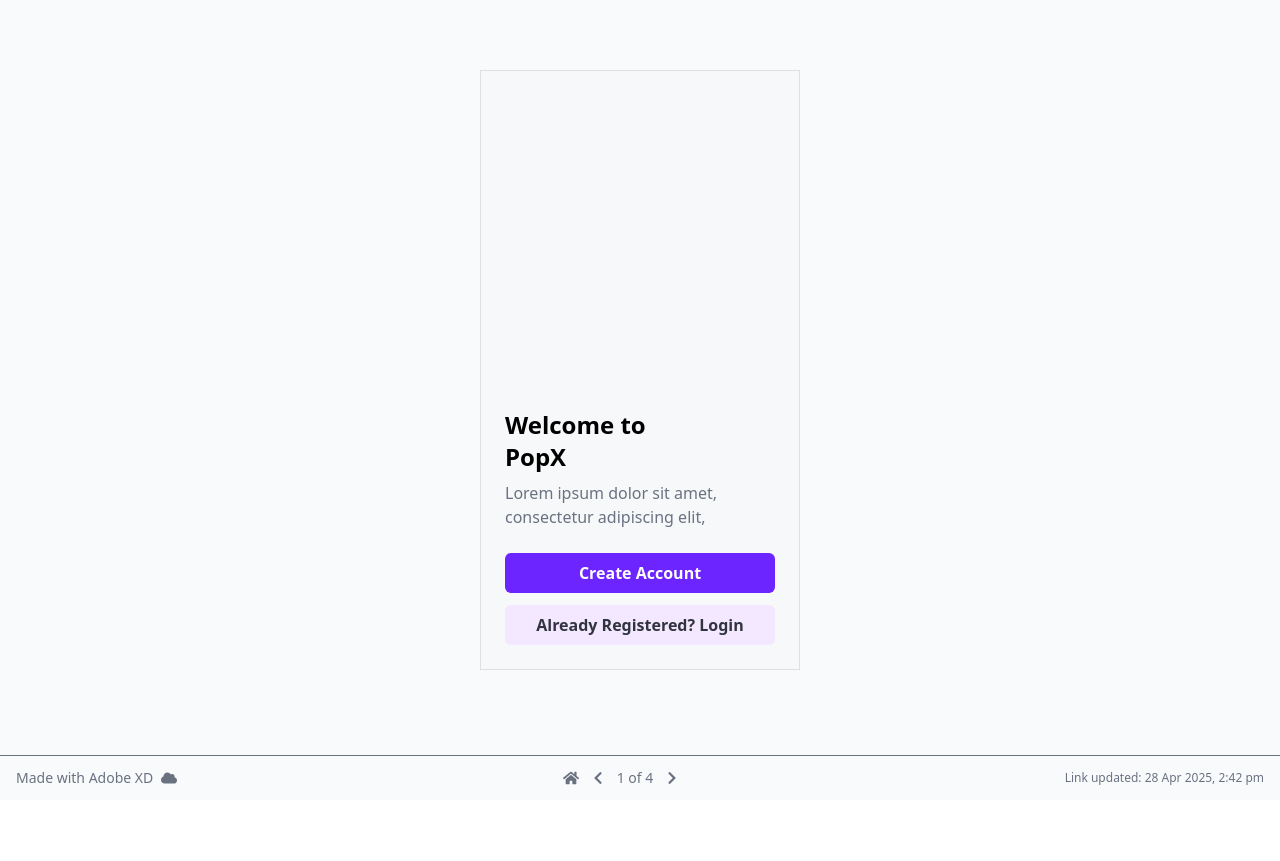
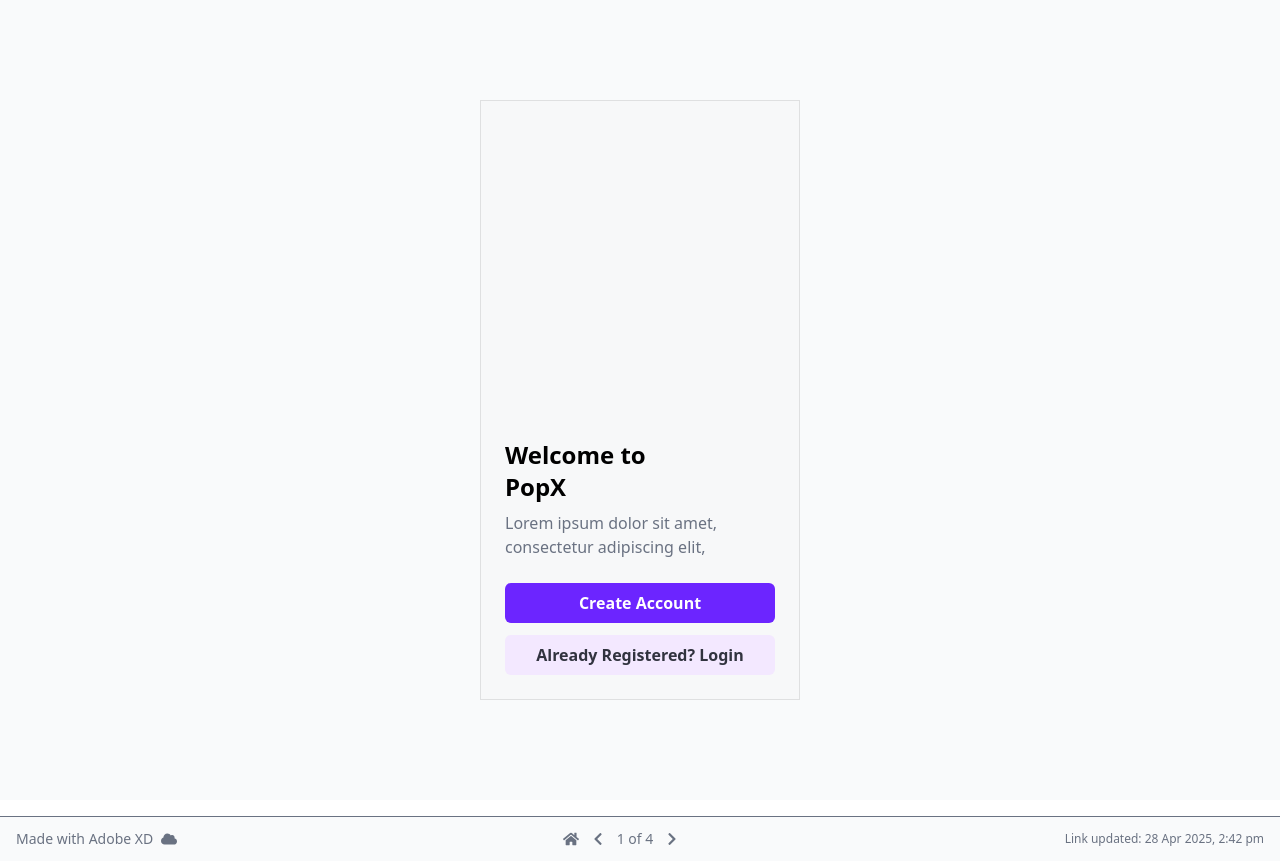
Before and after one commit to mr-aman-git/Educase-India, a React (Vite) app: page / in a window 1280 px wide. Before the commit the page ends 800 px from the top, so only its background shows below. Built offline with nearby package versions, Linux system fonts and the light colour scheme.

Commit message:
footer issue solve render problem

```diff
--- a/src/App.jsx
+++ b/src/App.jsx
@@ -2,6 +2,7 @@
 import { LoginPage } from "./Components/LoginPage";
 import RegisterPage from "./Components/RigisterPage";
 import ProfileView from "./Components/ProfileView";
+import Footer from "./Components/Footer";
 import { BrowserRouter as Router, Routes, Route } from "react-router-dom";
 
 import React from "react";
@@ -16,6 +17,7 @@
           <Route path="/register" element={<RegisterPage />} />
           <Route path="/profile" element={<ProfileView />} />
         </Routes>
+        <Footer/>
       </Router>
     </>
   );
--- a/src/Components/LoginPage.jsx
+++ b/src/Components/LoginPage.jsx
@@ -1,5 +1,4 @@
 import React from "react";
-import Footer from "./Footer";
 
 const LoginPage = () => {
   return (
@@ -45,7 +44,7 @@
           </div>
         </div>
 
-        <Footer />
+
       </div>
     </>
   );
--- a/src/Components/RigisterPage.jsx
+++ b/src/Components/RigisterPage.jsx
@@ -1,5 +1,4 @@
 import React from "react";
-import Footer from "./Footer";
 import { useNavigate } from "react-router-dom";
 
 const RegisterPage = () => {
@@ -114,8 +113,6 @@
             </div>
           </div>
         </div>
-
-        <Footer />
       </div>
     </>
   );
--- a/src/Components/WelcomePage.jsx
+++ b/src/Components/WelcomePage.jsx
@@ -1,5 +1,4 @@
 import React from "react";
-import Footer from "./Footer";
 import { useNavigate } from "react-router-dom";
 
 const WelcomePage = () => {
@@ -38,7 +37,6 @@
             </div>
           </div>
         </div>
-        <Footer />
       </div>
     </>
   );
```
